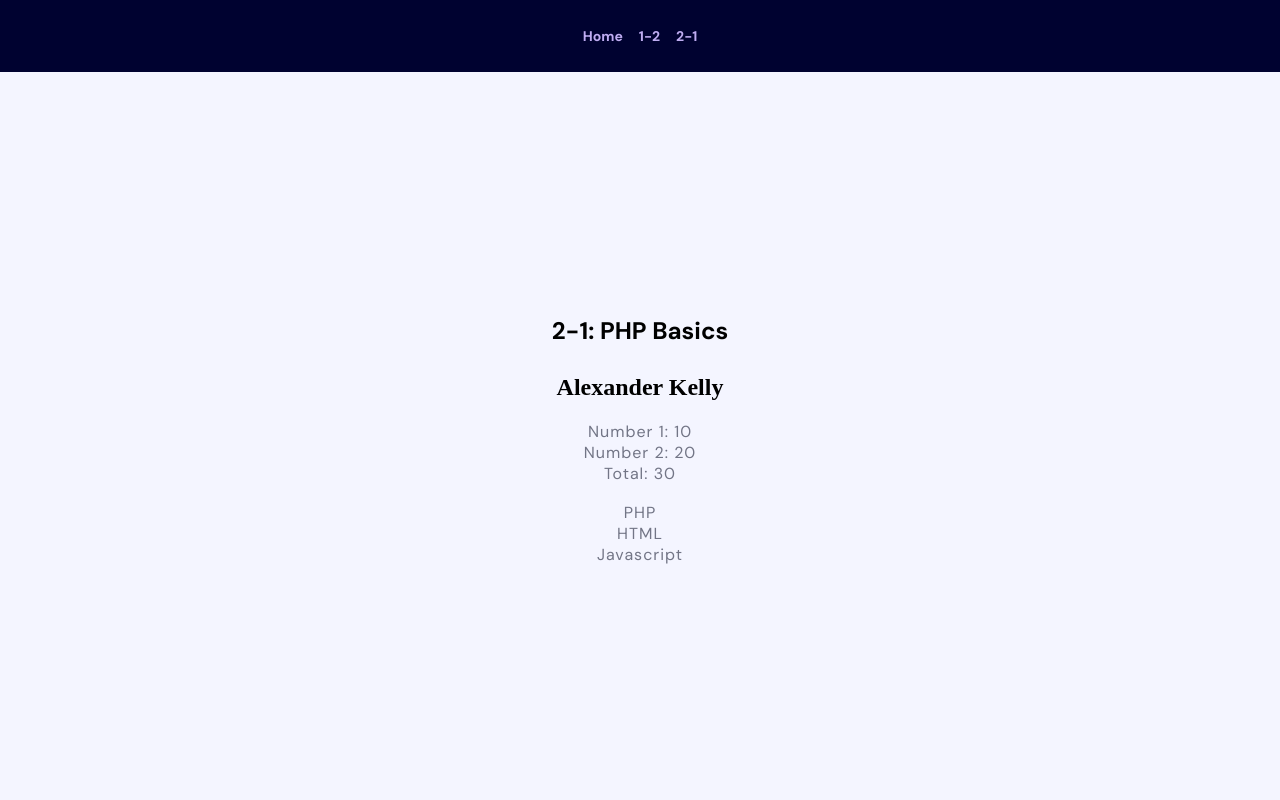
After one commit to iKnz990/Intro-to-PHP, a PHP site: page /php_basics.php in a window 1280 px wide. The commit adds this page. Run offline with PHP 8.4, Linux system fonts and the light colour scheme.

Commit message:
housekeep - formatting - template - 2-1+GlobalVar

```diff
--- a/global_header.php
+++ b/globals/global_header.php
@@ -21,6 +21,9 @@
                     <h3>Home</h3>
                 </a>
                 <a href=".\definitions">
+                    <h3>1-2</h3>
+                </a>
+                <a href=".\php_basics">
                     <h3>2-1</h3>
                 </a>
             </nav>
--- /dev/null
+++ b/globals/global_variables.php
@@ -0,0 +1,16 @@
+<?php
+
+// *****2-1: PHP Basics***** \\
+// Create a variable called yourName.  Assign it a value of your name.
+$yourName = "Alexander Kelly";
+
+// Variables for
+$number1 = 10;
+$number2 = 20;
+$total = $number1 + $number2;
+
+// PHP array
+$phpArray = ['PHP', 'HTML', 'Javascript'];
+// *****End of the Line / Fill***** \\
+
+?>
--- /dev/null
+++ b/php_basics.php
@@ -0,0 +1,34 @@
+<?php
+include './globals/global_header.php';
+include './globals/global_variables.php';
+
+?>
+
+<div class="content">
+    <h1>2-1: PHP Basics</h1>
+
+    <!-- Use HTML to put an h2 element on the page -->
+    <h2><?php echo $yourName; ?></h2>
+
+    <!-- Display the value of each variable and the total -->
+    <p>Number 1: <?php echo $number1; ?></p>
+    <p>Number 2: <?php echo $number2; ?></p>
+    <p>Total: <?php echo $total; ?></p>
+
+</br>
+<script>
+    // Create a JavaScript array from the PHP array
+    const jsArray = <?php echo json_encode($phpArray); ?>;
+
+    // Display the values of the array on the page
+    jsArray.forEach(element => {
+        document.write(`<p>${element}</p>`);
+    });
+</script>
+
+</div>
+
+<?php include
+'./globals/global_footer.php';
+
+?>
```
Also changed, not shown: default.php (+8 -2 lines), definitions.php (+9 -3 lines), globals/global_footer.php (renamed from global_footer.php), 1 other file.
